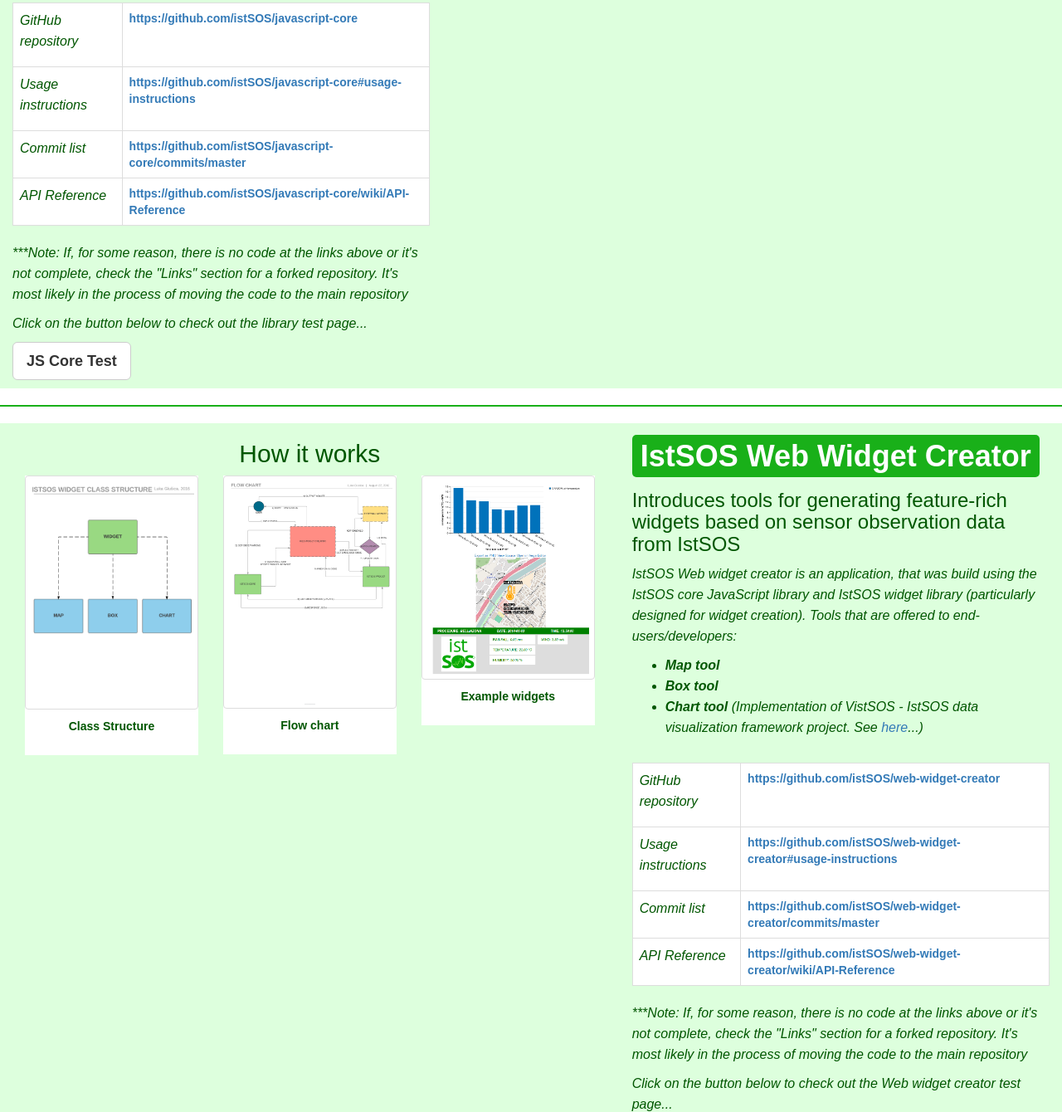
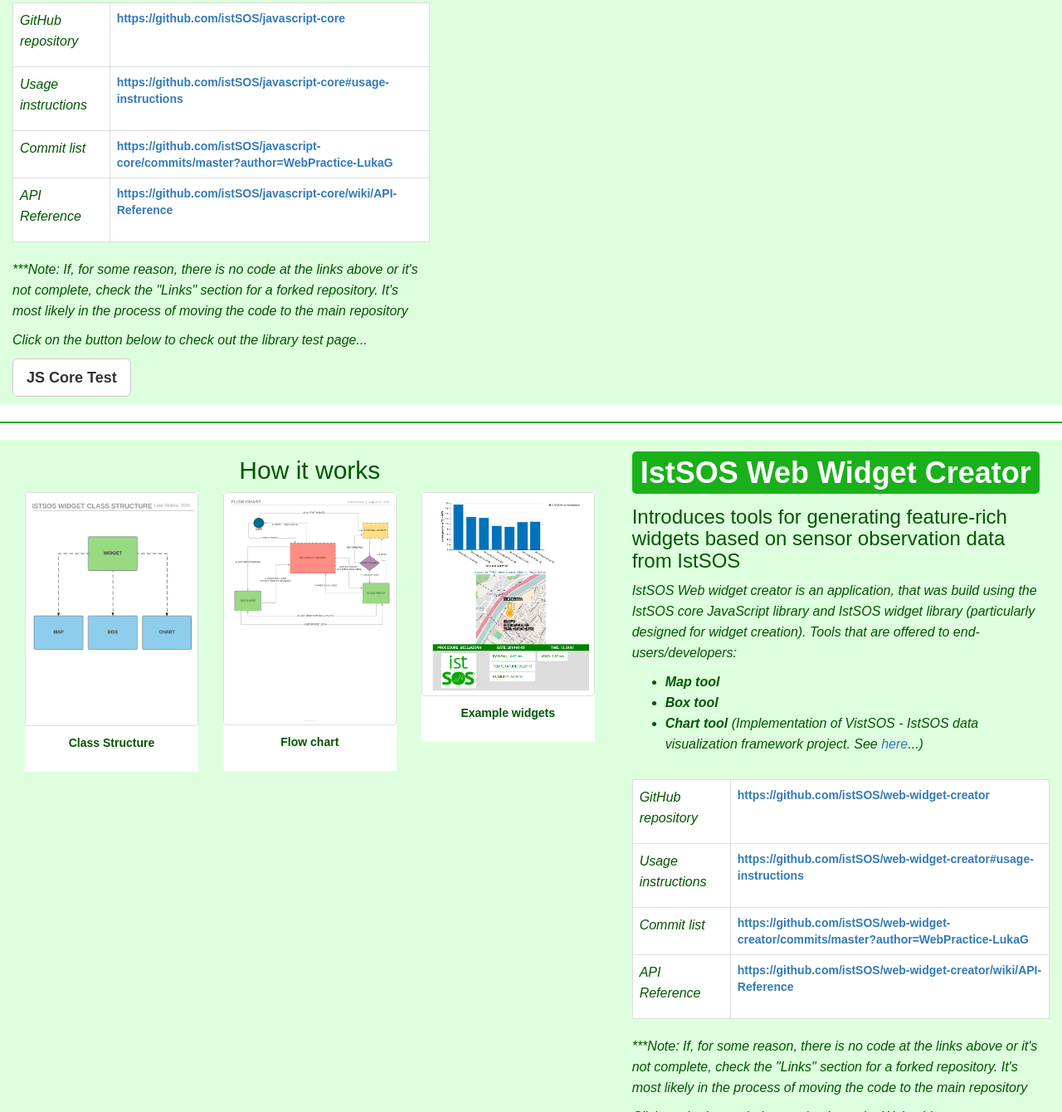
Before and after one commit to Luka-G/istSOS-Web-API, a website: page index.html in a window 1280 px wide. Shown: the part 793-2133 px from the top of the page at 83% size. Drawn offline with nearby package versions, Linux system fonts and the light colour scheme.

Commit message:
Add changes to commit list link

```diff
--- a/index.html
+++ b/index.html
@@ -54,7 +54,7 @@
 						</tr>
 						<tr>
 							<td><p class="core-p">Commit list</p></td>
-							<td><a href="https://github.com/istSOS/javascript-core/commits/master" target="_blank">https://github.com/istSOS/javascript-core/commits/master</a></td>
+							<td><a href="https://github.com/istSOS/javascript-core/commits/master?author=WebPractice-LukaG" target="_blank">https://github.com/istSOS/javascript-core/commits/master?author=WebPractice-LukaG</a></td>
 						</tr>
 						<tr>
 							<td><p class="core-p">API Reference</p></td>
@@ -142,7 +142,7 @@
 						</tr>
 						<tr>
 							<td><p class="core-p">Commit list</p></td>
-							<td><a href="https://github.com/istSOS/web-widget-creator/commits/master" target="_blank">https://github.com/istSOS/web-widget-creator/commits/master</a></td>
+							<td><a href="https://github.com/istSOS/web-widget-creator/commits/master?author=WebPractice-LukaG" target="_blank">https://github.com/istSOS/web-widget-creator/commits/master?author=WebPractice-LukaG</a></td>
 						</tr>
 						<tr>
 							<td><p class="core-p">API Reference</p></td>
```
